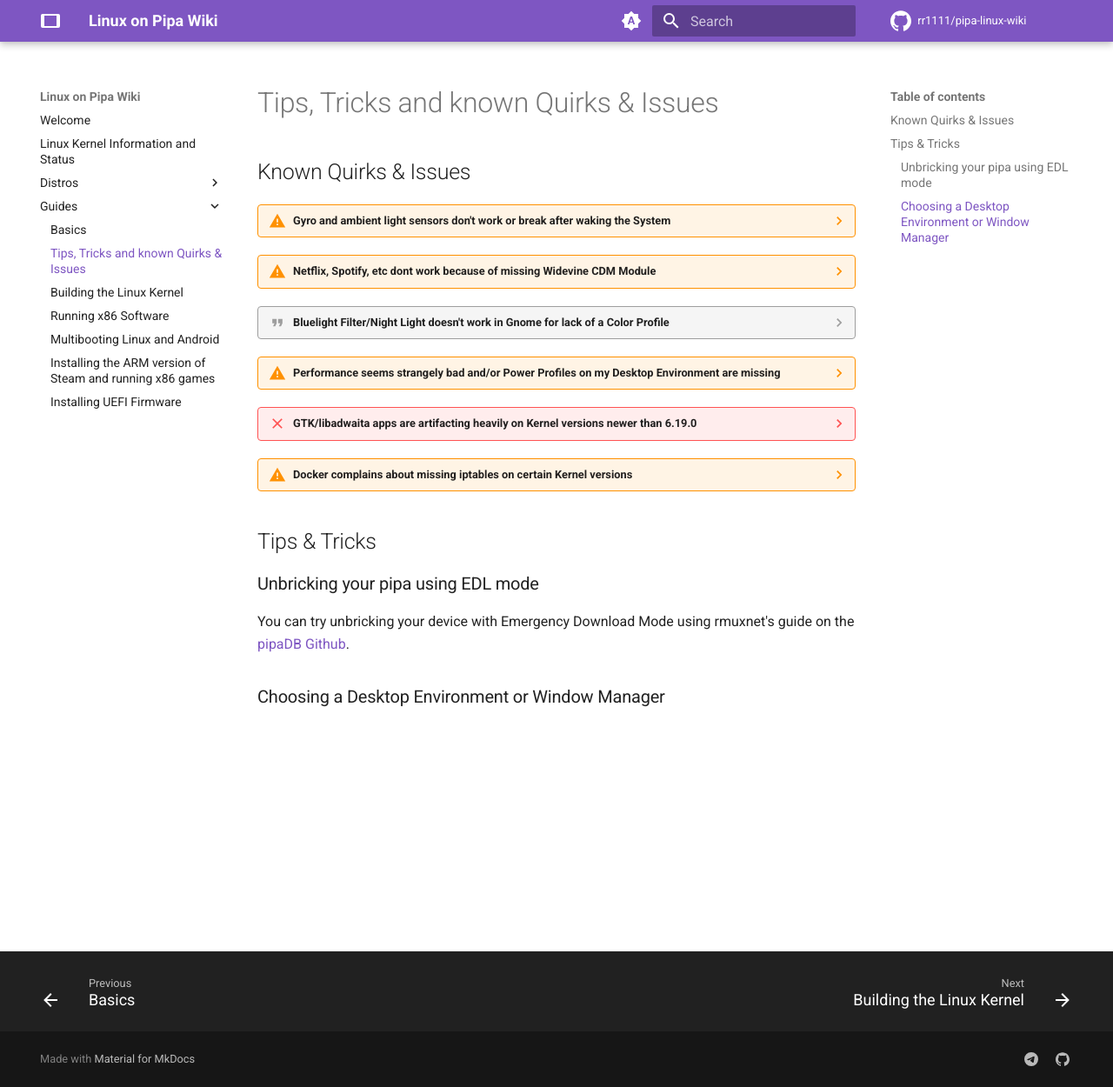
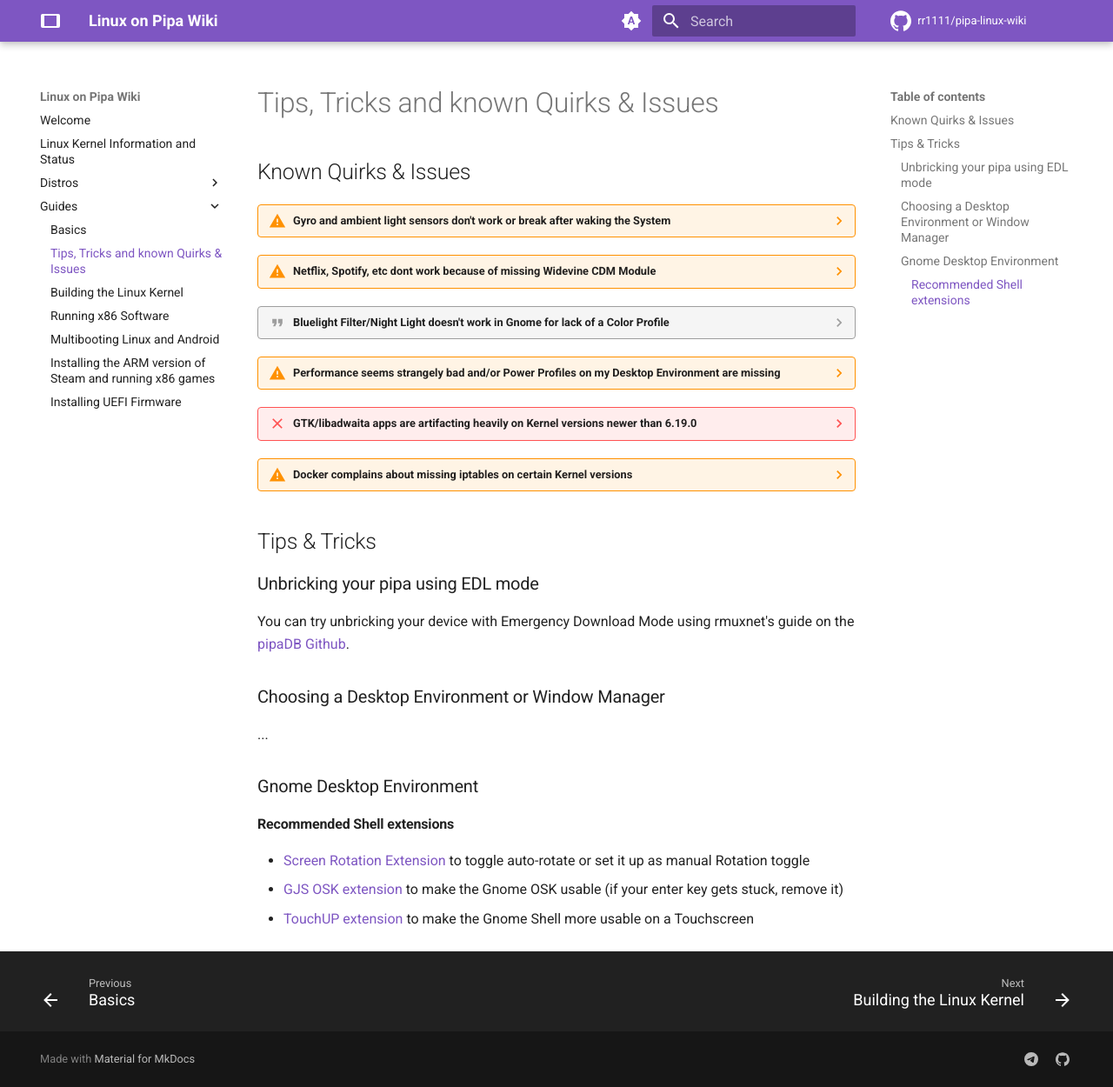
Before and after one commit to AnmiTaliDev/pipa-linux-wiki, an MkDocs documentation site: the page built from docs/guides/1-tips-tricks.md, in a window 1280 px wide and 1250 px high. Shown: the whole window at 87% size. Built offline with MkDocs 1.6.1 and Material for MkDocs 9.7.7, drawn with Linux system fonts in a browser that asks for light colours; comment, search, counter and statistics services are not loaded.

Commit message:
add gnome extensions

```diff
--- a/docs/guides/1-tips-tricks.md
+++ b/docs/guides/1-tips-tricks.md
@@ -56,4 +56,13 @@
 ## Tips & Tricks
 ### Unbricking your pipa using EDL mode
 You can try unbricking your device with Emergency Download Mode using rmuxnet's guide on the [pipaDB Github](https://github.com/PipaDB/Info/blob/main/edl.md).
+
 ### Choosing a Desktop Environment or Window Manager
+...
+
+
+### Gnome Desktop Environment
+#### Recommended Shell extensions
+- [Screen Rotation Extension](https://github.com/shyzus/gnome-shell-extension-screen-autorotate) to toggle auto-rotate or set it up as manual Rotation toggle
+- [GJS OSK extension](https://github.com/Vishram1123/gjs-osk) to make the Gnome OSK usable (if your enter key gets stuck, remove it)
+- [TouchUP extension](https://github.com/mityax/gnome-extension-touchup) to make the Gnome Shell more usable on a Touchscreen
```
